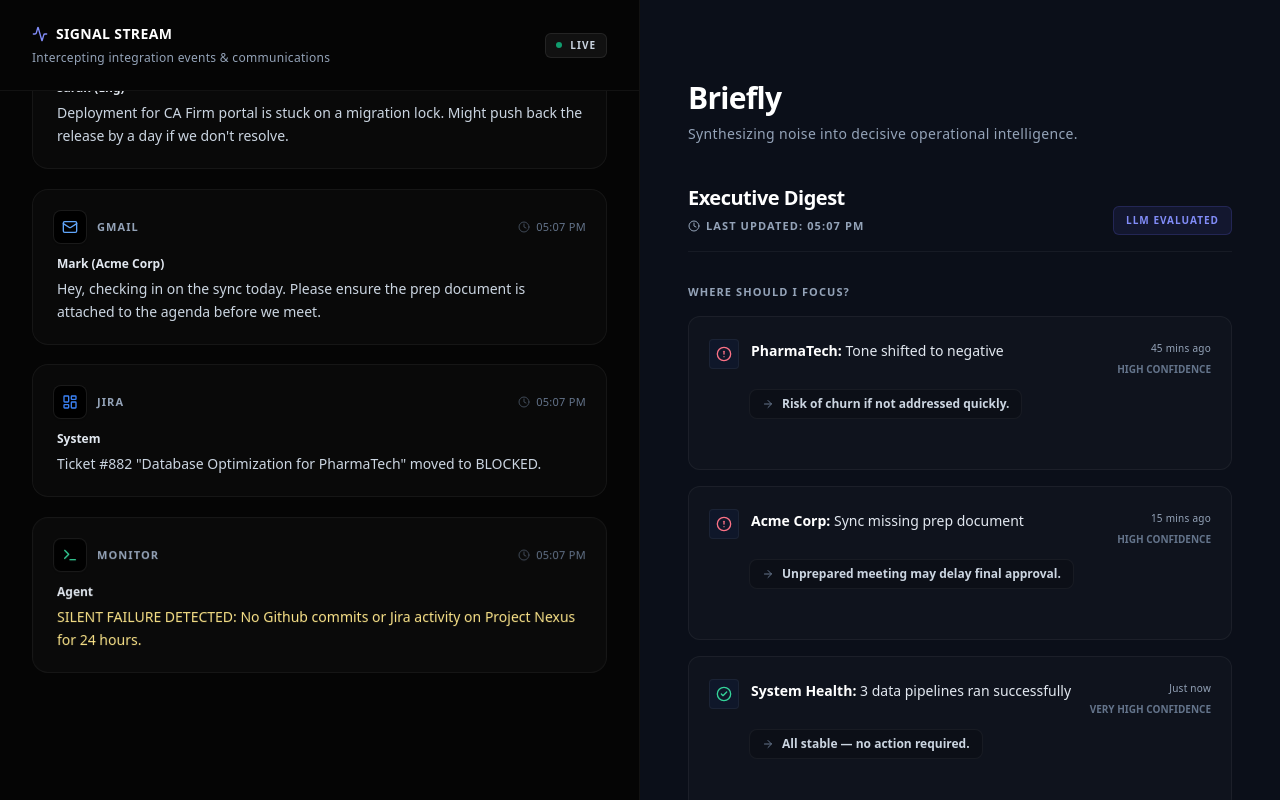
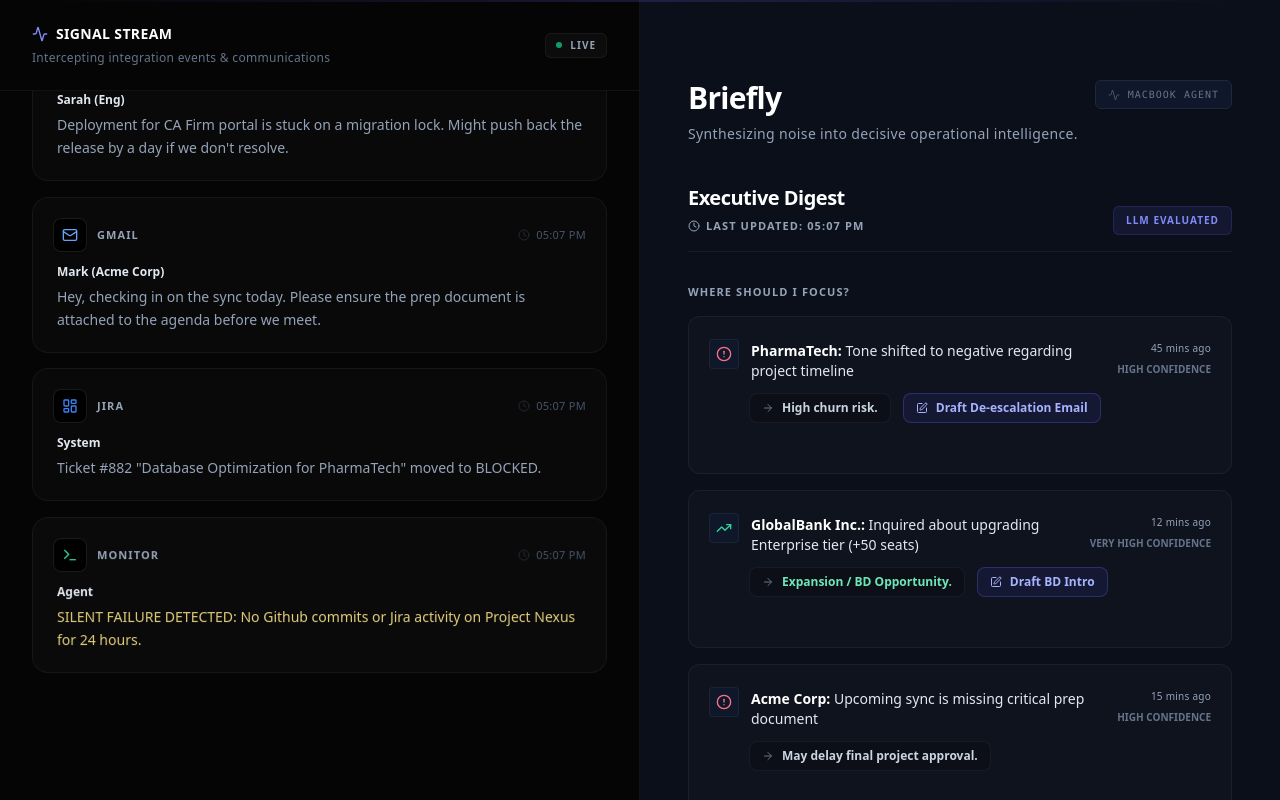
Before and after one commit to Sumanth2377/Briefly, a React (Vite) app: page / in a window 1280 px wide. Both pictures are taken after a click on the button "Generate Intelligence". Built offline with nearby package versions, Linux system fonts and the light colour scheme.

Commit message:
feat(digest): Integrate MacBook Native metrics, Delivery ETA trajectories, BD expansion signals, and Draft Reply logic

```diff
--- a/src/App.jsx
+++ b/src/App.jsx
@@ -1,5 +1,5 @@
 import React, { useState, useEffect, useRef } from 'react';
-import { Activity, Clock, MessageSquare, Mail, LayoutDashboard, Terminal, AlertCircle, CheckCircle2, AlertTriangle, ArrowRight, Zap, Loader2 } from 'lucide-react';
+import { Activity, Clock, MessageSquare, Mail, LayoutDashboard, Terminal, AlertCircle, CheckCircle2, AlertTriangle, ArrowRight, Zap, Loader2, Sparkles, TrendingUp, PenSquare } from 'lucide-react';
 import { rawDataStream, getHeartbeatDigest } from './mockData';
 
 const getSourceIcon = (type) => {
@@ -40,6 +40,7 @@
   const [stream, setStream] = useState([]);
   const [isGenerating, setIsGenerating] = useState(false);
   const [digest, setDigest] = useState(null);
+  const [activeDraft, setActiveDraft] = useState(null);
   const scrollRef = useRef(null);
 
   useEffect(() => {
@@ -56,11 +57,11 @@
 
       setStream((prev) => {
         const newStream = [...prev, currentItem];
-        if (newStream.length > 25) newStream.shift(); // Keep stream from getting too incredibly long
+        if (newStream.length > 25) newStream.shift();
         return newStream;
       });
       index++;
-    }, 2000); // 2 second steady interval
+    }, 2000);
     return () => clearInterval(interval);
   }, []);
 
@@ -75,11 +76,19 @@
     setTimeout(() => {
       setDigest(getHeartbeatDigest());
       setIsGenerating(false);
-    }, 2800);
+    }, 2400);
+  };
+
+  const handleDraftAction = (id) => {
+    setActiveDraft(id);
+    setTimeout(() => setActiveDraft(null), 2000); // Simulate generative draft
   };
 
   return (
     <div className="flex h-screen bg-slate-950 text-slate-300 font-sans selection:bg-indigo-500/30">
+
+      {/* MAC MENU BAR SIMULATION STYLING (Subtle native border top feeling) */}
+      <div className="absolute top-0 w-full h-[2px] bg-gradient-to-r from-indigo-500/0 via-indigo-500/20 to-indigo-500/0 z-50 pointer-events-none"></div>
 
       {/* LEFT PANEL - Firehose */}
       <div className="w-1/2 border-r border-white/5 flex flex-col bg-[#050505] relative z-10">
@@ -89,19 +98,19 @@
               <Activity className="w-4 h-4 text-indigo-400" />
               Signal Stream
             </h2>
-            <p className="text-xs text-slate-400 mt-1.5 tracking-wide">Intercepting integration events & communications</p>
+            <p className="text-xs text-slate-500 mt-1.5 tracking-wide">Intercepting integration events & communications</p>
           </div>
-          <div className="flex items-center gap-2 text-[10px] font-semibold tracking-widest uppercase px-2.5 py-1 bg-white/5 text-slate-300 rounded-md border border-white/[0.08]">
+          <div className="flex items-center gap-2 text-[10px] font-semibold tracking-widest uppercase px-2.5 py-1 bg-white/[0.03] text-slate-400 rounded-md border border-white/[0.05]">
             <span className="w-1.5 h-1.5 rounded-full bg-emerald-500 animate-pulse"></span>
             Live
           </div>
         </div>
 
-        <div ref={scrollRef} className="flex-1 overflow-y-auto px-8 py-6 space-y-5 scroll-smooth pb-32">
+        <div ref={scrollRef} className="flex-1 overflow-y-auto px-8 py-6 space-y-4 scroll-smooth pb-32">
           {stream.map((item, idx) => {
             if (!item) return null;
             return (
-            <div key={item.id} className="animate-3d-slide group p-5 rounded-2xl bg-white/[0.02] border border-white/5 hover:border-slate-700 hover:bg-white/[0.04] transition-all duration-300">
+            <div key={item.id} className="animate-3d-slide group p-5 rounded-2xl bg-white/[0.02] border border-white/5 hover:border-slate-800 hover:bg-white/[0.04] transition-all duration-300">
               <div className="flex items-center justify-between mb-3">
                 <div className="flex items-center gap-2.5">
                   <div className="p-2 rounded-lg bg-black border border-white/10 shadow-sm">
@@ -109,13 +118,13 @@
                   </div>
                   <span className="text-[11px] font-bold text-slate-400 uppercase tracking-widest">{item.source}</span>
                 </div>
-                <span className="text-[11px] text-slate-500 flex items-center gap-1.5 font-medium tracking-wide">
-                  <Clock className="w-3 h-3 opacity-60" /> {item.time}
+                <span className="text-[11px] text-slate-600 flex items-center gap-1.5 font-medium tracking-wide">
+                  <Clock className="w-3 h-3 opacity-40" /> {item.time}
                 </span>
               </div>
               <div className="flex flex-col gap-1.5 ml-1">
                 <span className="text-xs font-bold text-slate-200">{item.author}</span>
-                <p className={`text-sm leading-relaxed font-light ${item.type === 'system' ? 'text-amber-200 font-medium' : 'text-slate-300'}`}>
+                <p className={`text-sm leading-relaxed font-light ${item.type === 'system' ? 'text-amber-200/90 font-medium' : 'text-slate-400'}`}>
                   {item.text}
                 </p>
               </div>
@@ -126,15 +135,23 @@
       </div>
 
       {/* RIGHT PANEL - Digest */}
-      <div className="w-1/2 flex flex-col relative overflow-y-auto bg-[#0B0F19]">
+      <div className="w-1/2 flex flex-col relative overflow-y-auto bg-[#0B0F19] scroll-smooth">
 
         <div className="p-12 flex-1 flex flex-col max-w-3xl mx-auto w-full relative z-10">
 
-          <div className="mb-10 mt-8">
+          <div className="mb-10 mt-8 flex justify-between items-start">
+            <div>
               <h1 className="text-3xl font-semibold text-white mb-2 tracking-tight">Briefly</h1>
               <p className="text-slate-400 text-sm tracking-wide font-light">
                 Synthesizing noise into decisive operational intelligence.
               </p>
+            </div>
+            <div className="px-3 py-1.5 bg-slate-900 border border-slate-800 rounded-md shadow-sm">
+              <p className="text-[10px] text-slate-500 font-mono tracking-widest uppercase flex items-center gap-2">
+                <Activity className="w-3 h-3 text-slate-600" />
+                MacBook Agent
+              </p>
+            </div>
           </div>
 
           {!digest ? (
@@ -147,7 +164,7 @@
                 {isGenerating ? (
                   <><Loader2 className="w-4 h-4 animate-spin text-white/80" /> Compressing Context...</>
                 ) : (
-                  <><Zap className="w-4 h-4 text-white" /> Generate Intelligence</>
+                  <><Sparkles className="w-4 h-4 text-white" /> Generate Intelligence</>
                 )}
               </button>
              </div>
@@ -175,12 +192,12 @@
                 <div className="space-y-4">
                   {digest.focus.map((item, i) => (
                     <div key={i} className="group flex flex-col p-5 rounded-xl bg-white/[0.02] border border-white/5 hover:border-indigo-500/30 hover:bg-white/[0.04] transition-all duration-300 relative overflow-hidden">
-                      <div className="absolute left-0 top-0 bottom-0 w-1 bg-indigo-500/50 opacity-0 group-hover:opacity-100 transition-opacity"></div>
+                      <div className={`absolute left-0 top-0 bottom-0 w-1 ${item.isPositive ? 'bg-emerald-500/50' : 'bg-indigo-500/50'} opacity-0 group-hover:opacity-100 transition-opacity`}></div>
 
                       <div className="flex items-start justify-between gap-4 mb-3">
                         <div className="flex items-start gap-3 flex-1">
                           <div className="mt-0.5 bg-slate-900 p-1.5 rounded border border-white/5">
-                            {item.isPositive ? <CheckCircle2 className="w-4 h-4 text-emerald-400" /> : <AlertCircle className="w-4 h-4 text-rose-400" />}
+                            {item.isPositive ? <TrendingUp className="w-4 h-4 text-emerald-400" /> : <AlertCircle className="w-4 h-4 text-rose-400" />}
                           </div>
                           <div>
                             <p className="text-sm text-slate-200 mt-1">
@@ -195,15 +212,32 @@
                         </div>
                       </div>
 
-                      <div className="ml-10 flex items-center gap-2 bg-black/20 w-fit px-3 py-1.5 rounded-lg border border-white/5">
+                      <div className="ml-10 flex flex-wrap gap-3 items-center">
+                        <div className="flex items-center gap-2 bg-black/20 w-fit px-3 py-1.5 rounded-lg border border-white/5">
                           <ArrowRight className="w-3 h-3 text-slate-500" />
-                        <span className="text-xs font-semibold text-slate-300">{item.impact}</span>
+                          <span className={`text-xs font-semibold ${item.isPositive ? 'text-emerald-300' : 'text-slate-300'}`}>{item.impact}</span>
+                        </div>
+
+                        {/* BD / DRAFT ACTIONS - The "Zero-Action-Latency" Insight */}
+                        {item.action && (
+                          <button
+                            onClick={() => handleDraftAction(item.id)}
+                            className="flex items-center gap-2 bg-indigo-600/10 hover:bg-indigo-600/20 text-indigo-300 w-fit px-3 py-1.5 rounded-lg border border-indigo-500/30 transition-all font-semibold text-xs relative overflow-hidden"
+                          >
+                            {activeDraft === item.id ? (
+                               <><Loader2 className="w-3 h-3 animate-spin" /> Drafting in background...</>
+                            ) : (
+                               <><PenSquare className="w-3 h-3" /> {item.action}</>
+                            )}
+                          </button>
+                        )}
                       </div>
 
                       {/* Explainable AI */}
                       <div className="ml-10 mt-3 overflow-hidden max-h-0 group-hover:max-h-20 transition-all duration-300 opacity-0 group-hover:opacity-100 text-[10px] text-slate-500 font-mono tracking-tight bg-black/40 p-2 rounded border border-white/5">
                         {item.reason}
                       </div>
+
                     </div>
                   ))}
                 </div>
@@ -212,18 +246,32 @@
               {/* Projects List */}
               <div>
                 <h4 className="text-[11px] font-bold text-slate-400 uppercase tracking-widest mb-4">
-                  Project Risks & Updates
+                  Project Delivery Trajectories
                 </h4>
                 <div className="grid grid-cols-1 gap-5">
                   {digest.projects.map((proj, i) => (
                     <div key={i} className="p-6 rounded-2xl bg-white/[0.02] border border-white/5">
 
                       <div className="flex justify-between items-center mb-4">
+                        <div className="flex items-center gap-3">
                           <h5 className="text-base font-bold text-white tracking-wide">{proj.name}</h5>
+                          <span className="px-2 py-0.5 rounded-md bg-slate-800 text-slate-300 text-[9px] uppercase font-bold tracking-widest border border-white/5">
+                            {proj.client}
+                          </span>
+                        </div>
                         {getStatusBadge(proj.status, proj.statusReason)}
                       </div>
 
-                      <p className="text-sm text-slate-300 leading-relaxed font-light mb-5 bg-black/20 p-3 rounded-lg border border-white/5">{proj.summary}</p>
+                      {/* Delivery Overview / ETA Metrics */}
+                      <div className="mb-5 flex items-center justify-between bg-black/20 p-3 rounded-lg border border-white/5">
+                        <span className="text-sm text-slate-300 leading-relaxed font-light">{proj.summary}</span>
+                        <div className="text-right flex flex-col justify-center border-l border-white/5 pl-4 ml-4 min-w-max">
+                          <p className="text-[9px] uppercase font-bold text-slate-500 tracking-widest mb-1">ETA Delivery</p>
+                          <p className={`text-xs font-bold truncate ${proj.status === 'risk' ? 'text-rose-400' : 'text-emerald-400'}`}>
+                            {proj.eta}
+                          </p>
+                        </div>
+                      </div>
 
                       <div className="space-y-2 mb-5">
                         <h6 className="text-[10px] uppercase tracking-widest font-bold text-slate-500 mb-2">Recent Deltas</h6>
--- a/src/mockData.js
+++ b/src/mockData.js
@@ -6,7 +6,9 @@
   { id: 5, type: 'email', source: 'Gmail', time: '10:22 AM', author: 'John (PharmaTech)', text: 'This delay is starting to cause issues on our end. Please advise on timeline immediately.' },
   { id: 6, type: 'slack', source: 'Slack', time: '10:25 AM', author: 'DevBot', text: 'Update: migration lock resolved for CA Firm. Deployment pipeline continuing.' },
   { id: 7, type: 'slack', source: 'Slack', time: '10:30 AM', author: 'Sarah (Eng)', text: 'Data pipeline successfully processed 3.2M rows for PharmaTech model training.' },
-  { id: 8, type: 'system', source: 'Calendar', time: '10:35 AM', author: 'Agent', text: 'REMINDER: "Acme Corp Sync" starts in 1 hour. No prep document attached to the invite.' }
+  { id: 8, type: 'system', source: 'Calendar', time: '10:35 AM', author: 'Agent', text: 'REMINDER: "Acme Corp Sync" starts in 1 hour. No prep document attached to the invite.' },
+  { id: 9, type: 'email', source: 'Gmail', time: '10:42 AM', author: 'VP (GlobalBank)', text: 'Platform is working great. Who do we speak to about rolling this out to 50 additional seats next quarter?' },
+  { id: 10, type: 'jira', source: 'Jira', time: '10:45 AM', author: 'System', text: 'Velocity alert: Stripe Integration sprint is slipping. Legal compliance task untouched for 72 hours.' }
 ];
 
 export const getHeartbeatDigest = () => {
@@ -15,31 +17,36 @@
     timestamp: timeStr,
     focus: [
       {
+        id: 'f1',
         client: 'PharmaTech',
-        text: 'Tone shifted to negative',
-        impact: 'Risk of churn if not addressed quickly.',
+        text: 'Tone shifted to negative regarding project timeline',
+        impact: 'High churn risk.',
         confidence: 'High',
-        reason: 'Flagged because: no reply + negative sentiment + delay > 4h',
+        reason: 'Flagged because: no dev reply + negative sentiment + delay > 4h',
         timeAgo: '45 mins ago',
-        isPositive: false
+        isPositive: false,
+        action: 'Draft De-escalation Email'
       },
       {
+        id: 'f2',
+        client: 'GlobalBank Inc.',
+        text: 'Inquired about upgrading Enterprise tier (+50 seats)',
+        impact: 'Expansion / BD Opportunity.',
+        confidence: 'Very High',
+        reason: 'Flagged because: client explicitly asked for seat pricing in inbound email',
+        timeAgo: '12 mins ago',
+        isPositive: true,
+        action: 'Draft BD Intro' // Business Development Upsell
+      },
+      {
+        id: 'f3',
         client: 'Acme Corp',
-        text: 'Sync missing prep document',
-        impact: 'Unprepared meeting may delay final approval.',
+        text: 'Upcoming sync is missing critical prep document',
+        impact: 'May delay final project approval.',
         confidence: 'High',
-        reason: 'Flagged because: meeting < 1 hr + no linked docs detected',
+        reason: 'Flagged because: calendar meeting < 1 hr + no linked docs detected',
         timeAgo: '15 mins ago',
         isPositive: false
-      },
-      {
-        client: 'System Health',
-        text: '3 data pipelines ran successfully',
-        impact: 'All stable — no action required.',
-        confidence: 'Very High',
-        reason: 'Flagged because: previous pipeline failures were resolved',
-        timeAgo: 'Just now',
-        isPositive: true
       }
     ],
     projects: [
@@ -47,36 +54,65 @@
         name: 'PharmaTech Model',
         client: 'PharmaTech',
         status: 'risk',
-        statusReason: 'Client escalating due to delays',
-        summary: 'Accuracy high (98%), but client unhappy due to communication delays.',
+        statusReason: 'Client Escalation',
+        eta: 'At Risk (T-minus 2 days)',
+        summary: 'Model accuracy reached target, but client expects deployment timeline confirmation immediately.',
         deltas: [
           'Received urgent email from John',
-          'DB optimization ticket blocked'
+          'DB optimization ticket formally blocked'
         ],
-        recommendation: 'Action: Reply now to de-escalate client risk.',
+        recommendation: 'Action: Escalate to Eng Lead for ETA, draft reply to client.',
+        confidence: 'High Confidence'
+      },
+      {
+        name: 'Stripe Billing Auth',
+        client: 'Internal / Platform',
+        status: 'risk',
+        statusReason: 'Velocity Dropping',
+        eta: '60% Confidence (Slipping)',
+        summary: 'Sprint is falling behind schedule. Engineering is blocked by pending legal/compliance review.',
+        deltas: [
+          'Legal compliance task untouched for 72h'
+        ],
+        recommendation: 'Action: Ping Legal team to unblock engineering.',
         confidence: 'High Confidence'
       },
       {
         name: 'Project Nexus',
         client: 'Internal',
         status: 'watch',
-        statusReason: 'Silent failure detected',
-        summary: 'No engineering movement or activity detected for an unusual duration.',
+        statusReason: 'Silent Failure',
+        eta: '75% On-Track',
+        summary: 'No engineering movement or activity detected for an unusual duration. Potential ghosting.',
         deltas: [
-          'No Github/Jira activity for 24h'
+          'Zero Github/Jira activity for 24h'
         ],
-        recommendation: 'Action: Ping TL for status check.',
+        recommendation: 'Action: Ping TL for brief status check.',
         confidence: 'Medium Confidence'
       },
       {
         name: 'CA Firm Portal',
         client: 'CA Firm',
         status: 'healthy',
-        statusReason: 'Migration lock resolved',
-        summary: 'Deployments proceeding as normal. No blockers remain.',
+        statusReason: 'Blocker Resolved',
+        eta: '99% On-Track for Friday',
+        summary: 'Migration lock cleared successfully. Final deployment proceeding smoothly.',
         deltas: [
-          'Migration lock cleared',
+          'Migration lock cleared over Slack',
           'Pipeline resumed successfully'
+        ],
+        recommendation: null,
+        confidence: 'High Confidence'
+      },
+      {
+        name: 'GlobalBank Sandbox',
+        client: 'GlobalBank Inc.',
+        status: 'healthy',
+        statusReason: 'Upsell Triggered',
+        eta: 'Completed',
+        summary: 'Piloting phase completely successful. Client requesting broader rollout.',
+        deltas: [
+          'VP requested 50 additional seats via email'
         ],
         recommendation: null,
         confidence: 'High Confidence'
```
Lines whose indentation alone changed are shown as unchanged.
